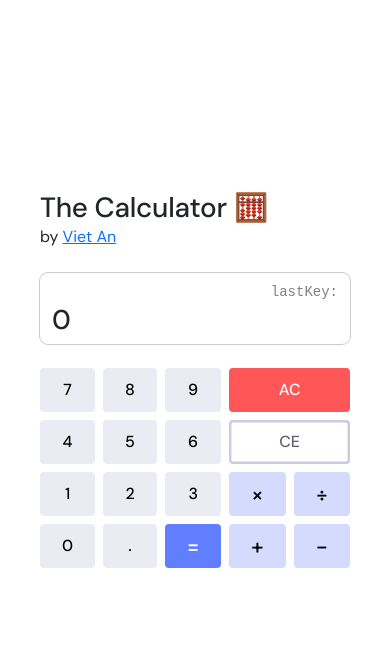
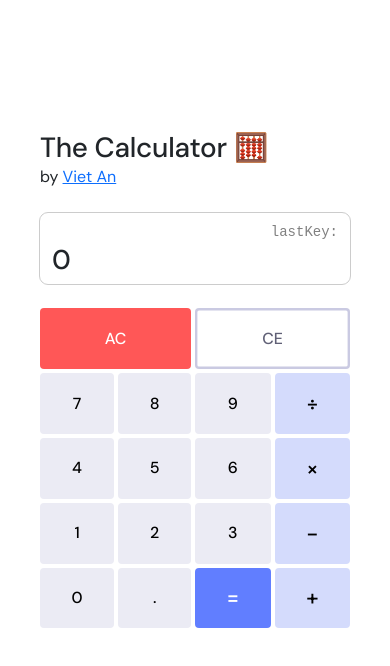
Before and after one commit to vietan0/simple-calculator, a React (Vite) app: page / in a window 390 px wide. Shown: the top 666 px of the page. Built offline with nearby package versions, Linux system fonts and the light colour scheme.

Commit message:
Added small screen layout, changed selection color, minor fixes

```diff
--- a/src/App.jsx
+++ b/src/App.jsx
@@ -68,7 +68,7 @@ export default function App() {
 			}
 		}
 
-		let answer = [...mixed][0];
+		let answer = mixed[0];
 		// * 4. Fix JS rounding issue
 		if (answer.toString().includes(".") && answer.toString().length > 10) {
 			let decimalDigits = answer.toString().split(".")[1].slice(0, -1).split("");
@@ -80,6 +80,7 @@ export default function App() {
 		setAns(`${state} =`);
 		setState(isNaN(answer) ? "NaN" : answer);
 	}
+
 	function clear() {
 		setLastKey("AC");
 		setState("0");
@@ -147,7 +148,7 @@ export default function App() {
 	}
 	function handleKeyDown(e) {
 		if (e.key.match(/\d|[+\-*/.]|Backspace|Enter|=/)) {
-			e.preventDefault(); // override browser's
+			e.preventDefault(); // override browser's shortcut ("/" for Quick Find)
 			let key = e.key === "*" ? "×" : e.key === "/" ? "÷" : e.key;
 			setLastKey(key);
 
--- a/src/index.scss
+++ b/src/index.scss
@@ -2,6 +2,10 @@
 
 body {
 	font-family: "DM Sans", "Segoe UI", "Roboto", "Helvetica Neue", sans-serif;
+
+	::selection {
+		background-color: hsl(226, 100%, 85%);
+	}
 }
 
 h1 {
@@ -163,3 +167,16 @@ header > * {
 		grid-area: divide;
 	}
 }
+
+@media (max-width: 400px) {
+	#calculator-grid {
+		height: 320px;
+		gap: 4px;
+		grid-template-areas:
+			"ac ac ce ce"
+			"num num num divide"
+			"num num num multiply"
+			"num num num subtract"
+			"num num num add ";
+	}
+}
```
